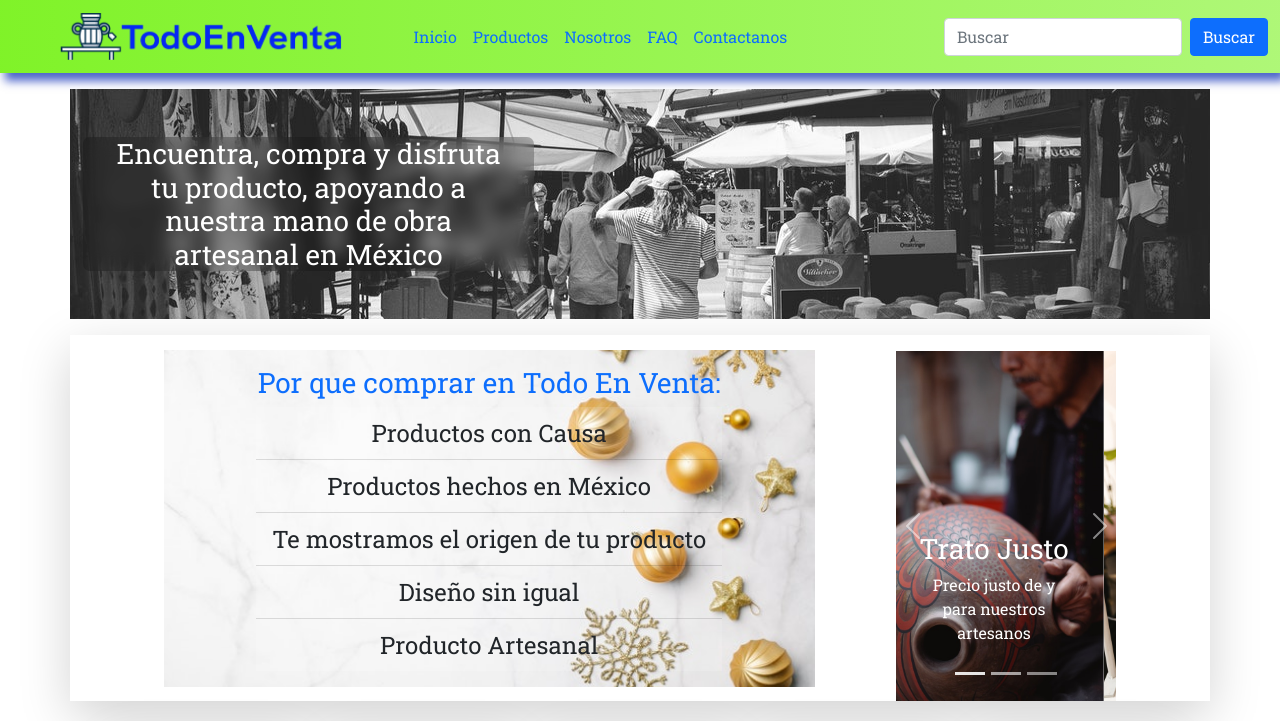
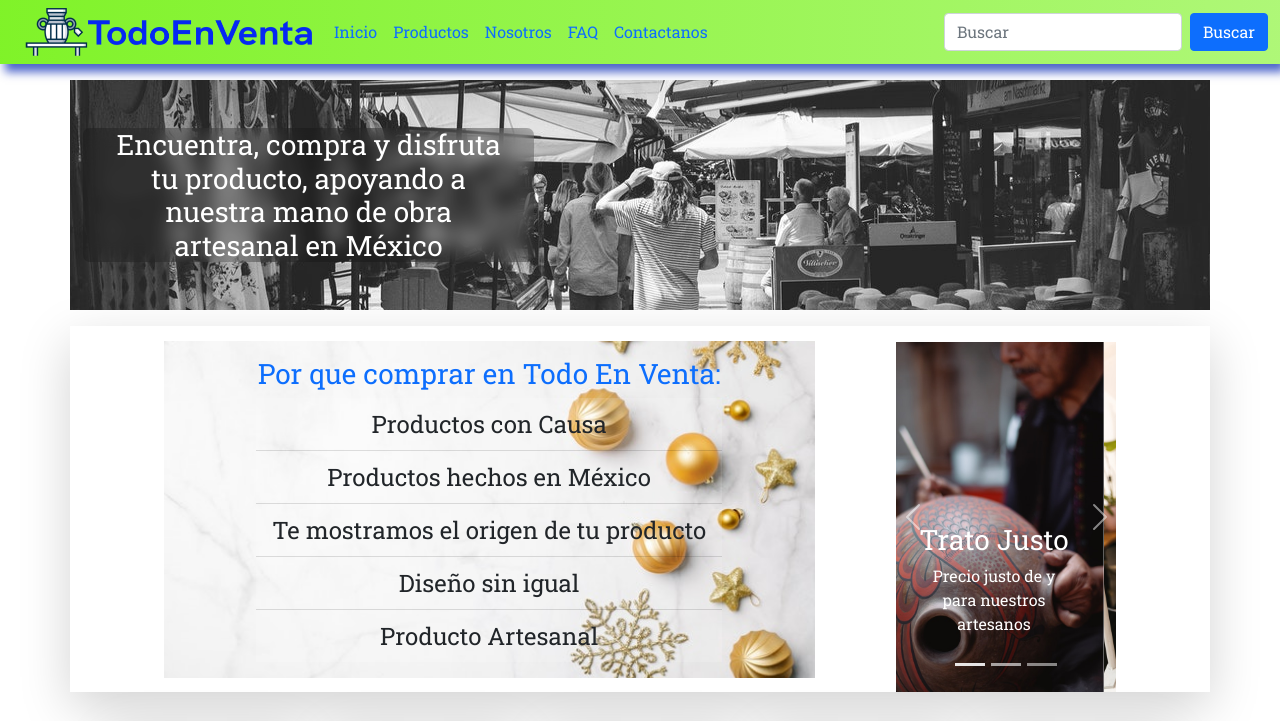
Before and after one commit to FranciscoZaragoza10/Zaragoza_todoenventa---Independiente---copia, a plain HTML site: page index.html in a window 1280 px wide. Shown: the top 721 px of the page. Drawn offline with nearby package versions, Linux system fonts and the light colour scheme.

Commit message:
logo fixed

```diff
--- a/index.html
+++ b/index.html
@@ -34,9 +34,9 @@
     <header>
       <nav class="navbar navbar-expand-sm navbar-dark">
         <div class="container-fluid">
-          <a class="navbar-brand" href="index.html"
-            ><img class="img-fluid mx-5" src="imgs/logotev_horizontal.png" style="max-width: 22vw;"
-          /></a>
+         <div class="p-4 bg-image container-fluid col-sm-3 col-6"  style="background-image: url(imgs/logotev_horizontal.png);background-size:contain; background-position: center; background-repeat: no-repeat;"
+            >
+          </div>
           <button
             class="navbar-toggler"
             type="button"
```
